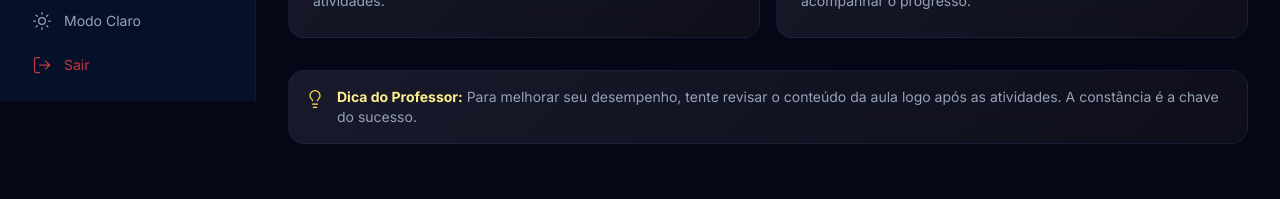
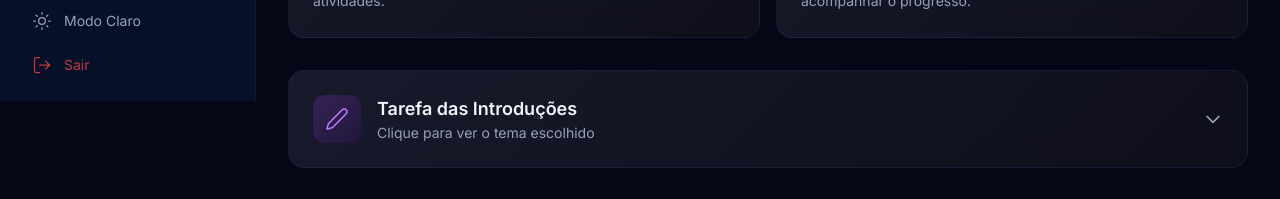
Before and after one commit to davilimarll/Aula-Privada-Davi-Ribeiro, a Next.js app: page /dashboard in a window 1280 px wide. Shown: the part 699-898 px from the top of the page. Before the commit the page ends 875 px from the top, so only its background shows below. Built offline with nearby package versions, Linux system fonts and the light colour scheme; no server answers; the database is empty; sample sign-in values are in the browser's storage.

Commit message:
feat: adiciona card expansivel de Tema Escolhido no dashboard

```diff
--- a/src/app/dashboard/page.tsx
+++ b/src/app/dashboard/page.tsx
@@ -93,6 +93,7 @@ export default function DashboardPage() {
 
   const [entreguesCount, setEntreguesCount] = useState(0)
   const [redacoesCount, setRedacoesCount] = useState(0)
+  const [isThemeOpen, setIsThemeOpen] = useState(false)
   const isProfessor = user?.role === 'professor'
 
   const totalAtividades = atividades.length // Agora ligado à lista real
@@ -228,10 +229,48 @@ export default function DashboardPage() {
         </div>
       </div>
 
+      {/* Tema Escolhido Card */}
+      <div
+        className="glass-card overflow-hidden opacity-0 animate-fade-in-up cursor-pointer transition-all duration-300 hover:border-brand-500/30"
+        style={{ animationDelay: '0.6s', animationFillMode: 'forwards' }}
+        onClick={() => setIsThemeOpen(!isThemeOpen)}
+      >
+        <div className="p-6 flex items-center justify-between">
+          <div className="flex items-center gap-4">
+            <div className="w-12 h-12 rounded-xl bg-gradient-to-br from-purple-500/20 to-purple-700/10 flex items-center justify-center text-purple-400">
+              <PenIcon className="w-6 h-6" />
+            </div>
+            <div>
+              <h3 className="text-lg font-semibold text-text-primary">Tarefa das Introduções</h3>
+              <p className="text-sm text-text-secondary">Clique para ver o tema escolhido</p>
+            </div>
+          </div>
+          <svg
+            className={`w-5 h-5 text-text-secondary transition-transform duration-300 ${isThemeOpen ? 'rotate-180' : ''}`}
+            fill="none" viewBox="0 0 24 24" stroke="currentColor"
+          >
+            <path strokeLinecap="round" strokeLinejoin="round" strokeWidth={2} d="M19 9l-7 7-7-7" />
+          </svg>
+        </div>
+
+        <div
+          className={`px-6 transition-all duration-300 ease-in-out ${
+            isThemeOpen ? 'max-h-96 pb-6 opacity-100' : 'max-h-0 opacity-0 overflow-hidden'
+          }`}
+        >
+          <div className="pt-4 border-t border-white/5">
+            <h4 className="text-md font-semibold text-brand-400 mb-2">A Importância da Lei Maria da Penha</h4>
+            <p className="text-sm text-text-secondary leading-relaxed">
+              A Lei Maria da Penha é uma ferramenta fundamental na luta contra a violência doméstica. A redação pode discutir sua importância na proteção das mulheres, destacando os desafios enfrentados para sua implementação eficaz.
+            </p>
+          </div>
+        </div>
+      </div>
+
       {/* Tip Card */}
       <div
         className="glass-card p-4 border-l-4 border-l-gold-500 opacity-0 animate-fade-in-up flex items-start gap-3"
-        style={{ animationDelay: '0.6s', animationFillMode: 'forwards' }}
+        style={{ animationDelay: '0.7s', animationFillMode: 'forwards' }}
       >
         <LightbulbIcon className="w-5 h-5 text-gold-500 mt-0.5 shrink-0" />
         <p className="text-sm text-text-secondary">
```
